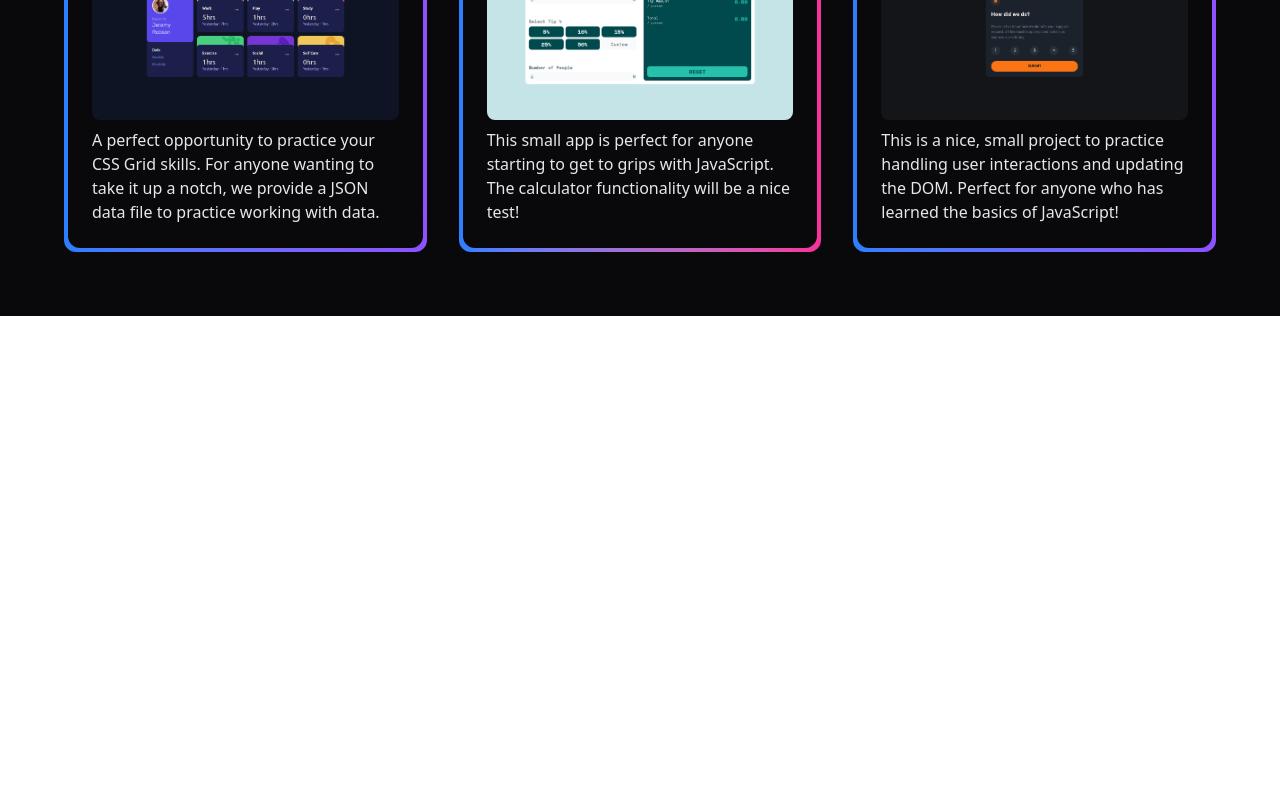
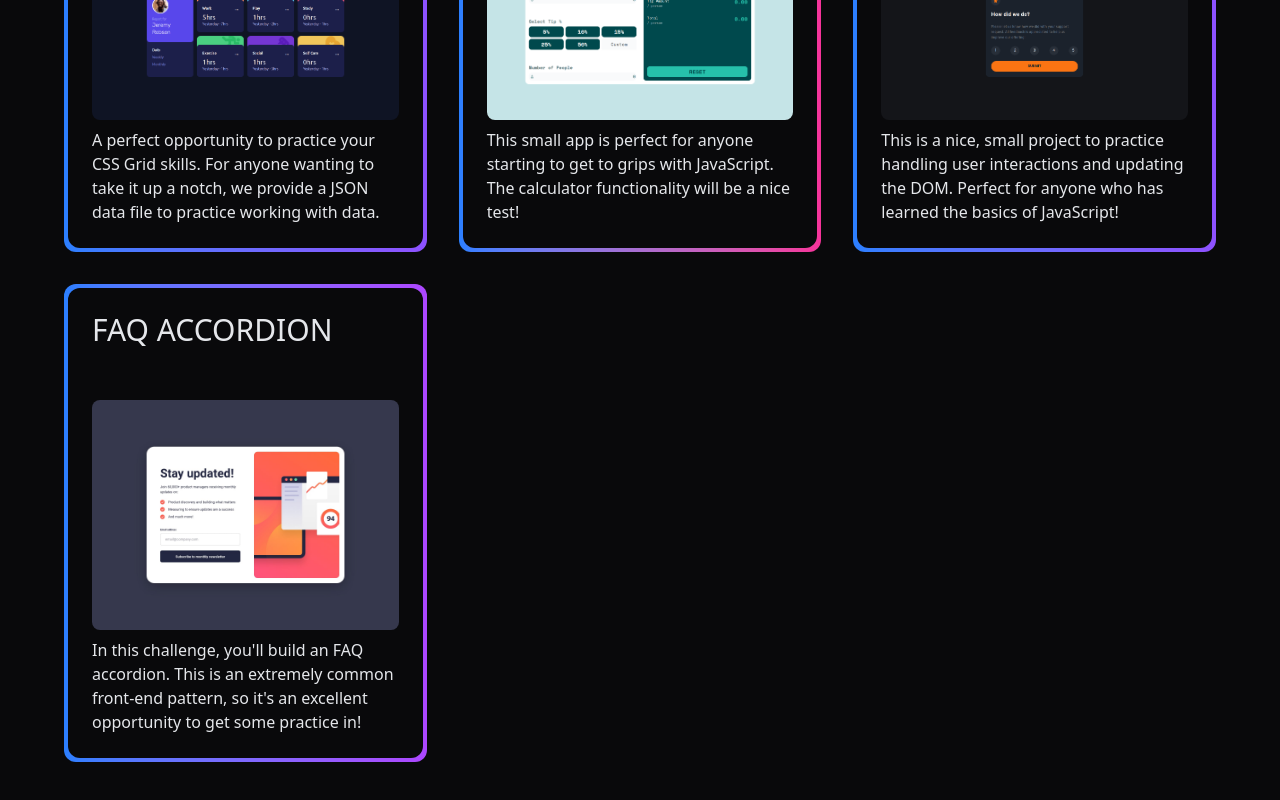
Before and after one commit to rustyff12/Frontend-Mentor-Solutions, a React (Vite) app: page / in a window 1280 px wide. Shown: the part 1823-2623 px from the top of the page. Before the commit the page ends 2139 px from the top, so only its background shows below. Built offline with nearby package versions, Linux system fonts and the light colour scheme.

Commit message:
update data.ts

```diff
--- a/src/data/data.ts
+++ b/src/data/data.ts
@@ -128,4 +128,14 @@ export const linkData: LinkTypes[] = [
     url: "https://interactive-rating-component-rustyff1.netlify.app/",
     image: "/thumbnails/interactive-rating-image.png",
   },
+  {
+    id: 13,
+    name: "FAQ accordion",
+    description:
+      "In this challenge, you'll build an FAQ accordion. This is an extremely common front-end pattern, so it's an excellent opportunity to get some practice in!",
+    challengeLink:
+      "https://www.frontendmentor.io/challenges/faq-accordion-wyfFdeBwBz",
+    url: "https://faq-accordion-rustyff12.netlify.app/",
+    image: "",
+  },
 ];
```
